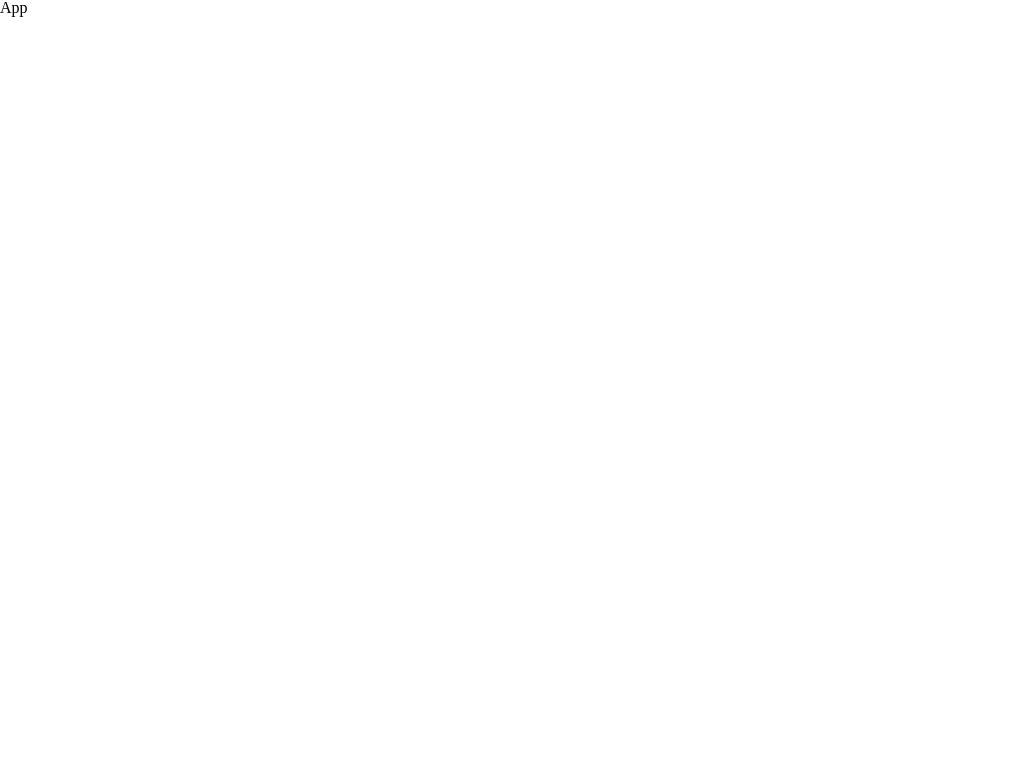
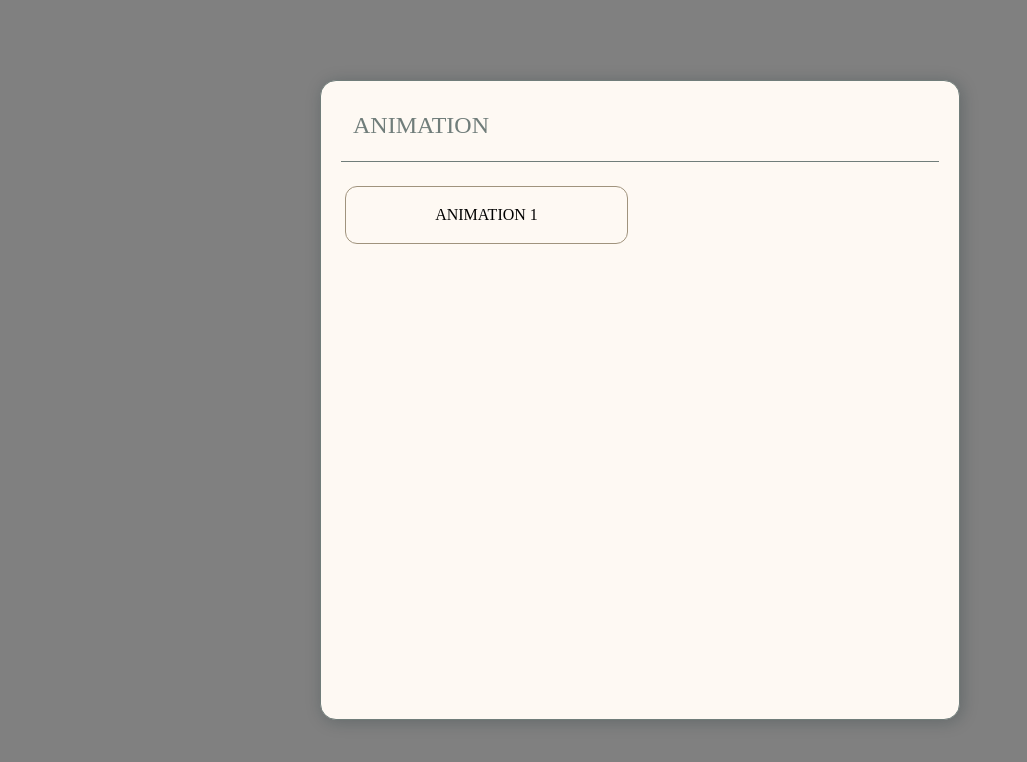
Before and after one commit to gon2s/react-animation, a React (Create React App) app: page / in a window 1280 px wide. Shown: the top 762 px of the page, without its empty margins (0-1027 px from the left). Built offline with nearby package versions, Linux system fonts and the light colour scheme.

Commit message:
feat: RouterProvider 설정 및 기초 세팅 퍼블리싱

```diff
--- a/src/App.tsx
+++ b/src/App.tsx
@@ -1,7 +1,9 @@
 import React from 'react';
+import { RouterProvider } from 'react-router-dom';
+import AppRouter from './router';
 
 function App() {
-  return <div>App</div>;
+  return <RouterProvider router={AppRouter} />;
 }
 
 export default App;
--- a/src/index.css
+++ b/src/index.css
@@ -5,11 +5,21 @@ body {
     sans-serif;
   -webkit-font-smoothing: antialiased;
   -moz-osx-font-smoothing: grayscale;
+  background-color: gray;
 }
 
 code {
   font-family: source-code-pro, Menlo, Monaco, Consolas, 'Courier New',
     monospace;
+}
+
+#root {
+  min-height: 100vh;
+  display: flex;
+}
+
+* {
+  box-sizing: border-box;
 }
 
 html,
--- /dev/null
+++ b/src/router/index.tsx
@@ -0,0 +1,16 @@
+import React from 'react';
+import { createBrowserRouter } from 'react-router-dom';
+import { FirstScreen, HomeScreen } from '../screens';
+
+const AppRouter = createBrowserRouter([
+  {
+    path: '/',
+    element: <HomeScreen />,
+  },
+  {
+    path: 'first',
+    element: <FirstScreen />,
+  },
+]);
+
+export default AppRouter;
--- /dev/null
+++ b/src/screens/FirstScreen/index.tsx
@@ -0,0 +1,7 @@
+import React from 'react';
+
+function FirstScreen() {
+  return <div>FirstScreen</div>;
+}
+
+export default FirstScreen;
--- /dev/null
+++ b/src/screens/HomeScreen/index.tsx
@@ -0,0 +1,21 @@
+import React from 'react';
+import * as S from './styles';
+import { Link } from 'react-router-dom';
+
+function HomeScreen() {
+  return (
+    <S.Background>
+      <S.Box>
+        <S.TitleText>{'ANIMATION'}</S.TitleText>
+        <S.Divider />
+        <S.AnimationBox>
+          <Link to={'first'}>
+            <S.AnimationItemBox>{'ANIMATION 1'}</S.AnimationItemBox>
+          </Link>
+        </S.AnimationBox>
+      </S.Box>
+    </S.Background>
+  );
+}
+
+export default HomeScreen;
--- /dev/null
+++ b/src/screens/HomeScreen/styles.ts
@@ -0,0 +1,58 @@
+import styled from 'styled-components';
+
+export const Background = styled.div`
+  display: flex;
+  justify-content: center;
+  align-items: center;
+  flex: 1;
+`;
+
+export const Box = styled.div`
+  width: 640px;
+  aspect-ratio: 1;
+  border: 1px solid #707d7a;
+  background-color: rgb(254, 249, 243);
+  box-shadow: 2px 2px 16px rgba(10, 37, 41, 0.25);
+  border-radius: 16px;
+  overflow: scroll;
+  overflow-x: hidden;
+  overflow-y: hidden;
+`;
+
+export const TitleText = styled.span`
+  display: flex;
+  padding: 32px 0 24px;
+  margin: 0 32px;
+  font-size: 24px;
+  color: #707d7a;
+`;
+
+export const Divider = styled.span`
+  margin: 0 20px;
+  display: flex;
+  background-color: #707d7a;
+  flex: 1;
+  height: 0.5px;
+`;
+
+export const AnimationBox = styled.div`
+  padding: 24px;
+  display: grid;
+  grid-template-columns: 1fr 1fr;
+  grid-template-rows: 1fr 1fr;
+  gap: 24px;
+`;
+
+export const AnimationItemBox = styled.div`
+  padding: 20px;
+  display: flex;
+  justify-content: center;
+  align-items: center;
+  border: 1px solid #a0937d;
+  color: black;
+  border-radius: 12px;
+  &:hover {
+    cursor: pointer;
+    background-color: #f8ede3;
+  }
+`;
--- /dev/null
+++ b/src/screens/index.ts
@@ -0,0 +1,2 @@
+export { default as FirstScreen } from './FirstScreen';
+export { default as HomeScreen } from './HomeScreen';
```
